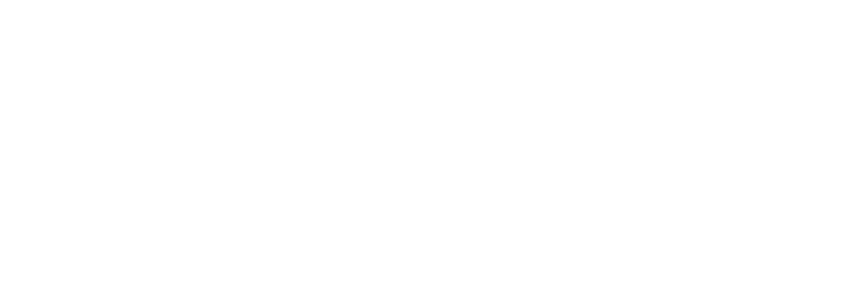
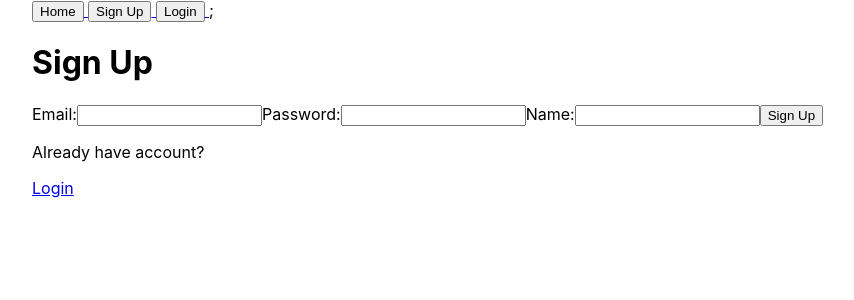
Before and after one commit to ChefJulietaa/chefjulietaa-client, a React (Create React App) app: page /signup in a window 1280 px wide. Before the commit this address had no page. Shown: the top 300 px of the page, without its empty margins (108-962 px from the left). Built offline with nearby package versions, Linux system fonts and the light colour scheme.

Commit message:
Implement login/logout/signup functionality, some CSS

```diff
--- a/src/App.css
+++ b/src/App.css
@@ -21,3 +21,24 @@
   gap:20px;
   margin-top:50px;
 }
+
+div{
+  width:1000px;
+  margin:auto
+}
+header{
+  height:50px;
+  display: flex;
+  justify-content: center;
+  align-items: center;
+  background-color: rgb(174, 216, 46);
+  color:white
+}
+.link {
+  color:rgb(255, 255, 255);
+  background-color: rgb(172, 107, 167);
+  font-size: 1.5vw;
+  border-radius: 5%;
+  border: 1px silver solid;
+  padding: 0.1vw 1vw;
+}
--- a/src/App.js
+++ b/src/App.js
@@ -5,17 +5,26 @@
 import Recipes from './pages/Recipes'
 import EditRecipe from "./pages/EditRecipe";
 import AddRecipe from './components/AddRecipe';
+import Navbar from "./components/Navbar";
+import Signup from "./pages/Signup";
+import Login from "./pages/Login";
 
 function App() {
   return (
     <div className="App">
+
+<Navbar />
+
     <Routes>
       <Route path="/" element={<Home />} />
       <Route path="/recipes" element={<Recipes />} />
       <Route path="/recipes/add/:recipeId" element={ <AddRecipe /> } />
       <Route path="/recipes/edit/:recipeId" element={ <EditRecipe /> } />
+      <Route path="/signup" element={<Signup /> } />
+      <Route path="/login" element={<Login /> } />
     </Routes>
     </div>
   );
 }
+
 export default App;
--- /dev/null
+++ b/src/components/AuthContext.js
@@ -0,0 +1,87 @@
+import React, { useState, useEffect } from "react";
+import axios from "axios";
+const API_URL = "http://localhost:5005";
+
+const AuthContext = React.createContext();
+
+function AuthProviderWrapper(props) {
+  const [isLoggedIn, setIsLoggedIn] = useState(false);
+  const [isLoading, setIsLoading] = useState(true);
+  const [user, setUser] = useState(null);
+
+  const storeToken = (token) => {
+    localStorage.setItem('authToken', token);
+  }
+
+  /*
+    Functions for handling the authentication status (isLoggedIn, isLoading, user)
+    will be added here later in the next step
+  */
+
+    const authenticateUser = () => {
+        // Get the stored token from the localStorage
+        const storedToken = localStorage.getItem('authToken');
+
+        // If the token exists in the localStorage
+        if (storedToken) {
+          // We must send the JWT token in the request's "Authorization" Headers
+          axios.get(
+            `${API_URL}/auth/verify`,
+            { headers: { Authorization: `Bearer ${storedToken}`} }
+          )
+          .then((response) => {
+            // If the server verifies that the JWT token is valid
+            const user = response.data;
+           // Update state variables
+            setIsLoggedIn(true);
+            setIsLoading(false);
+            setUser(user);
+          })
+          .catch((error) => {
+            // If the server sends an error response (invalid token)
+            // Update state variables
+            setIsLoggedIn(false);
+            setIsLoading(false);
+            setUser(null);
+          });
+        } else {
+          // If the token is not available (or is removed)
+            setIsLoggedIn(false);
+            setIsLoading(false);
+            setUser(null);
+        }
+      }
+
+      const removeToken = () => {
+        // Upon logout, remove the token from the localStorage
+        localStorage.removeItem("authToken");
+      }
+
+
+      const logOutUser = () => {
+        // To log out the user, remove the token
+        removeToken();
+        // and update the state variables
+        authenticateUser();
+      }
+
+      useEffect(() => {
+        authenticateUser();
+       }, []);
+
+
+      return (
+        <AuthContext.Provider
+          value={{
+            isLoggedIn,
+            isLoading,
+            user,
+            storeToken,
+            authenticateUser,
+            logOutUser}}>
+          {props.children}
+        </AuthContext.Provider>
+      )
+    }
+
+    export { AuthProviderWrapper, AuthContext };
--- a/src/components/Navbar.js
+++ b/src/components/Navbar.js
@@ -0,0 +1,40 @@
+import { Link } from "react-router-dom";
+// import axios from "axios";
+import { useContext } from "react";
+import { AuthContext } from "./AuthContext";
+
+function Navbar() {
+
+  const {
+     isLoggedIn,
+     user,
+     logOutUser
+    } = useContext(AuthContext);
+
+  return (
+    <nav>
+      <Link to="/">
+        <button>Home</button>
+      </Link>
+ {isLoggedIn && (
+        <>
+      <Link to="/recipes">
+        <button>Recipes</button>
+      </Link>
+
+
+      <button onClick={logOutUser}>Logout</button>
+          <span>{user && user.name}</span>
+        </>
+      )}
+
+      {!isLoggedIn && (
+        <>
+          <Link to="/signup"> <button>Sign Up</button> </Link>
+          <Link to="/login"> <button>Login</button> </Link>
+        </>)};
+    </nav>
+  );
+}
+
+export default Navbar;
--- a/src/index.js
+++ b/src/index.js
@@ -4,12 +4,16 @@
 import App from './App';
 import reportWebVitals from './reportWebVitals';
 import { BrowserRouter } from 'react-router-dom';
+import { AuthProviderWrapper } from './components/AuthContext';
+
 
 const root = ReactDOM.createRoot(document.getElementById('root'));
 root.render(
   <React.StrictMode>
   <BrowserRouter>
+  <AuthProviderWrapper>
     <App />
+    </AuthProviderWrapper>
   </BrowserRouter>
   </React.StrictMode>
 );
--- a/src/pages/Home.js
+++ b/src/pages/Home.js
@@ -57,8 +57,8 @@
             </ul>
             <img src={recipe.imageUrl} alt={recipe.title} />
             </Link>
-            <Link to={`/recipes/edit/${recipe._id}`}>Edit Recipe</Link>
-            <Link to={`/recipes/add/${recipe._id}`}>Create recipe</Link>
+            <Link className="link" to={`/recipes/edit/${recipe._id}`}>Edit Recipe</Link>
+            <Link className="link" to={`/recipes/add/${recipe._id}`}>Create recipe</Link>
           </div>
         ))}
       </div>
--- /dev/null
+++ b/src/pages/Login.js
@@ -0,0 +1,74 @@
+import { useState, useContext } from "react";
+import axios from "axios";
+import { Link, useNavigate } from "react-router-dom";
+import { AuthContext } from "../components/AuthContext";
+
+
+const API_URL = "http://localhost:5005";
+
+
+function Login(props) {
+  const [email, setEmail] = useState("");
+  const [password, setPassword] = useState("");
+  const [errorMessage, setErrorMessage] = useState(undefined);
+
+  const navigate = useNavigate();
+
+  const { storeToken, authenticateUser } = useContext(AuthContext);
+
+
+  const handleEmail = (e) => setEmail(e.target.value);
+  const handlePassword = (e) => setPassword(e.target.value);
+
+
+  const handleLoginSubmit = (e) => {
+    e.preventDefault();
+    const requestBody = { email, password };
+
+    axios.post(`${API_URL}/auth/login`, requestBody)
+      .then((response) => {
+      // Request to the server's endpoint `/auth/login` returns a response
+      // with the JWT string ->  response.data.authToken
+        console.log('JWT token', response.data.authToken );
+
+        storeToken(response.data.authToken);
+
+        navigate('/');
+      })
+      .catch((error) => {
+        const errorDescription = error.response.data.message;
+        setErrorMessage(errorDescription);
+      })
+  };
+
+
+  return (
+    <div className="Login">
+      <h1>Login</h1>
+
+      <form onSubmit={handleLoginSubmit}>
+        <label>Email:</label>
+        <input
+          type="email"
+          name="email"
+          value={email}
+          onChange={handleEmail}/>
+
+        <label>Password:</label>
+        <input
+          type="password"
+          name="password"
+          value={password}
+          onChange={handlePassword} />
+
+        <button type="submit">Login</button>
+      </form>
+      { errorMessage && <p className="error-message">{errorMessage}</p> }
+
+      <p>Don't have an account yet?</p>
+      <Link to={"/signup"}> Sign Up</Link>
+    </div>
+  )
+}
+
+export default Login;
--- a/src/pages/Signup.js
+++ b/src/pages/Signup.js
@@ -0,0 +1,81 @@
+
+import { useState } from "react";
+import { Link, useNavigate } from "react-router-dom";
+import axios from "axios";
+
+const API_URL = "http://localhost:5005";
+
+
+function Signup(props) {
+  const [email, setEmail] = useState("");
+  const [password, setPassword] = useState("");
+  const [name, setName] = useState("");
+  const [errorMessage, setErrorMessage] = useState(undefined);
+
+  const navigate = useNavigate();
+
+  const handleEmail = (e) => setEmail(e.target.value);
+  const handlePassword = (e) => setPassword(e.target.value);
+  const handleName = (e) => setName(e.target.value);
+
+
+  const handleSignupSubmit = (e) => {
+    e.preventDefault();
+    // Create an object representing the request body
+    const requestBody = { email, password, name };
+
+    // Make an axios request to the API
+    // If the POST request is a successful redirect to the login page
+    // If the request resolves with an error, set the error message in the state
+    axios.post(`${API_URL}/auth/signup`, requestBody)
+      .then((response) => {
+        navigate('/login');
+      })
+      .catch((error) => {
+        const errorDescription = error.response.data.message;
+        setErrorMessage(errorDescription);
+      })
+  };
+
+
+  return (
+    <div className="Signup">
+      <h1>Sign Up</h1>
+
+      <form onSubmit={handleSignupSubmit}>
+        <label>Email:</label>
+        <input
+          type="email"
+          name="email"
+          value={email}
+          onChange={handleEmail}
+        />
+
+        <label>Password:</label>
+        <input
+          type="password"
+          name="password"
+          value={password}
+          onChange={handlePassword}
+        />
+
+        <label>Name:</label>
+        <input
+          type="text"
+          name="name"
+          value={name}
+          onChange={handleName}
+        />
+
+        <button type="submit">Sign Up</button>
+      </form>
+
+      { errorMessage && <p className="error-message">{errorMessage}</p> }
+
+      <p>Already have account?</p>
+      <Link to={"/login"}> Login</Link>
+    </div>
+  )
+}
+
+export default Signup;
```
Also changed, not shown: src/components/Auth.context.js (deleted), src/index.css (line endings or trailing spaces).
